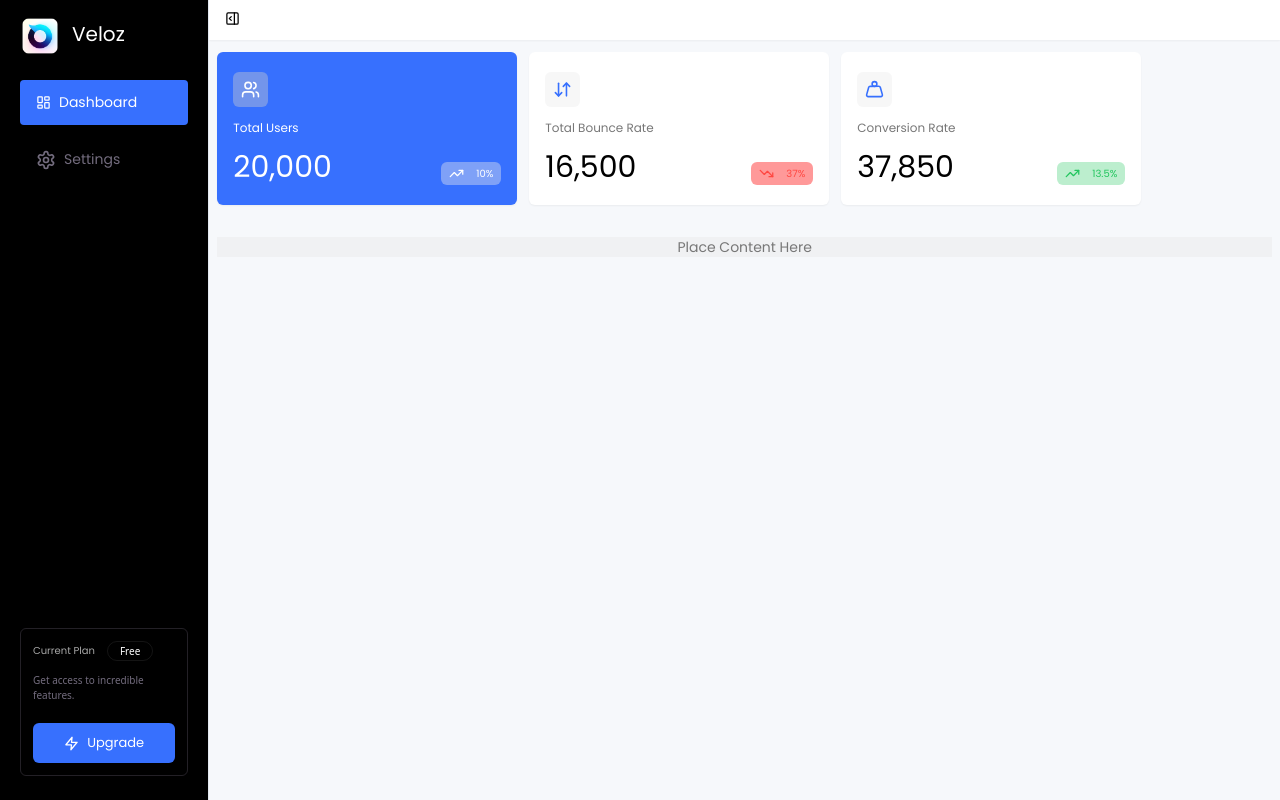
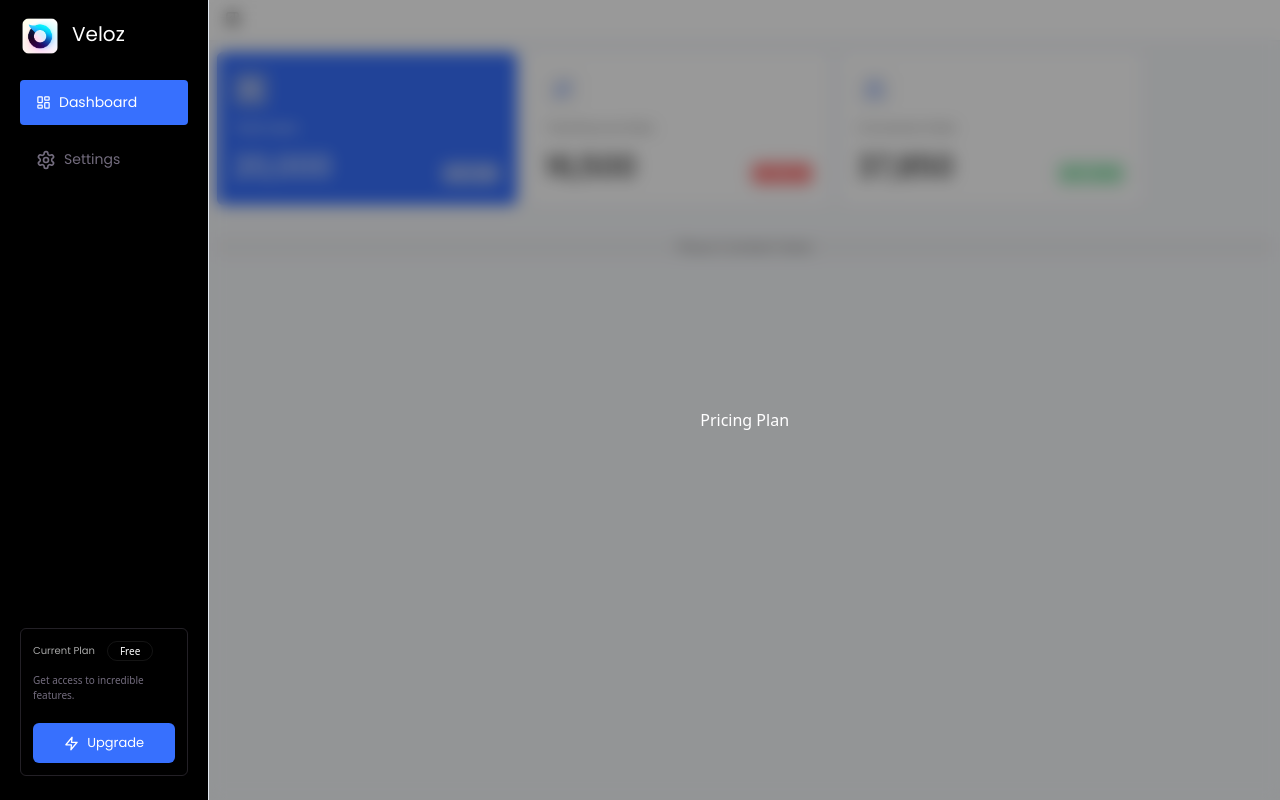
Before and after one commit to veloz-org/veloz-zeus, a Next.js app: page /app/dashboard in a window 1280 px wide. Built offline with nearby package versions, Linux system fonts and the light colour scheme; no server answers; the database is empty; sample sign-in values are in the browser's storage.

Commit message:
Add client import and redirect authenticated users to dashboard

```diff
--- /dev/null
+++ b/src/components/PricingPlanModal.tsx
@@ -0,0 +1,16 @@
+import React from "react";
+import Modal from "./Modal";
+import { FlexColCenter } from "./Flex";
+
+// show pricing modal on dashboard when upgrade button is clicked.
+function PricingPlanModal() {
+  return (
+    <Modal isOpen className="fixed bg-dark-100">
+      <FlexColCenter className="w-full min-h-screen">
+        <h1 className="text-white-100">Pricing Plan</h1>
+      </FlexColCenter>
+    </Modal>
+  );
+}
+
+export default PricingPlanModal;
--- a/src/components/auth/nextAuth/CredentialsAuth.tsx
+++ b/src/components/auth/nextAuth/CredentialsAuth.tsx
@@ -5,7 +5,7 @@ import { Input } from "@/components/ui/input";
 import { registerUsers } from "@/http/requests";
 import { ResponseData } from "@/types";
 import { useMutation } from "@tanstack/react-query";
-import { signIn } from "next-auth/react";
+import { signIn, useSession } from "next-auth/react";
 import React, { useCallback, useContext, useEffect } from "react";
 import toast from "react-hot-toast";
 
@@ -13,6 +13,13 @@ function CredentialsAuth() {
   const [activeTab, setActiveTab] = React.useState<"signin" | "signup">(
     "signin"
   );
+  const { status } = useSession();
+
+  if (status === "loading") return null;
+
+  if (status === "authenticated") {
+    window.location.href = "/app/dashboard";
+  }
 
   return (
     <FlexColStart className="w-full px-4">
--- a/src/components/dashboard/DashboardLayout.tsx
+++ b/src/components/dashboard/DashboardLayout.tsx
@@ -6,6 +6,7 @@ import { LayoutContext } from "@/context/LayoutContext";
 import TopBar from "./Navigations/TopBar";
 import { useSession } from "next-auth/react";
 import { withAuth } from "@/lib/helpers";
+import PricingPlanModal from "../PricingPlanModal";
 
 interface DashboardLayoutProps {
   children?: React.ReactNode;
@@ -34,6 +35,7 @@ function DashboardLayout({ children, className }: DashboardLayoutProps) {
         <div className="w-full z-upper relative  overflow-hidden">
           <TopBar />
           {children}
+          <PricingPlanModal />
         </div>
       </div>
     </div>
--- a/src/components/dashboard/Navigations/Sidebar.tsx
+++ b/src/components/dashboard/Navigations/Sidebar.tsx
@@ -5,6 +5,7 @@ import {
   FlexRowCenterBtw,
   FlexRowStartCenter,
 } from "@/components/Flex";
+import Modal from "@/components/Modal";
 import { Spinner } from "@/components/Spinner";
 import Button from "@/components/ui/button";
 import { DataContext } from "@/context/DataContext";
```
